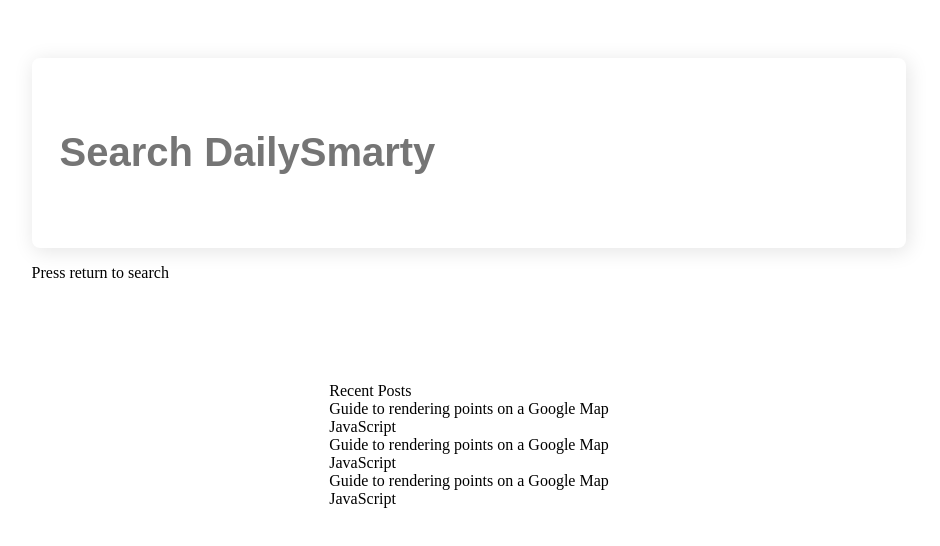
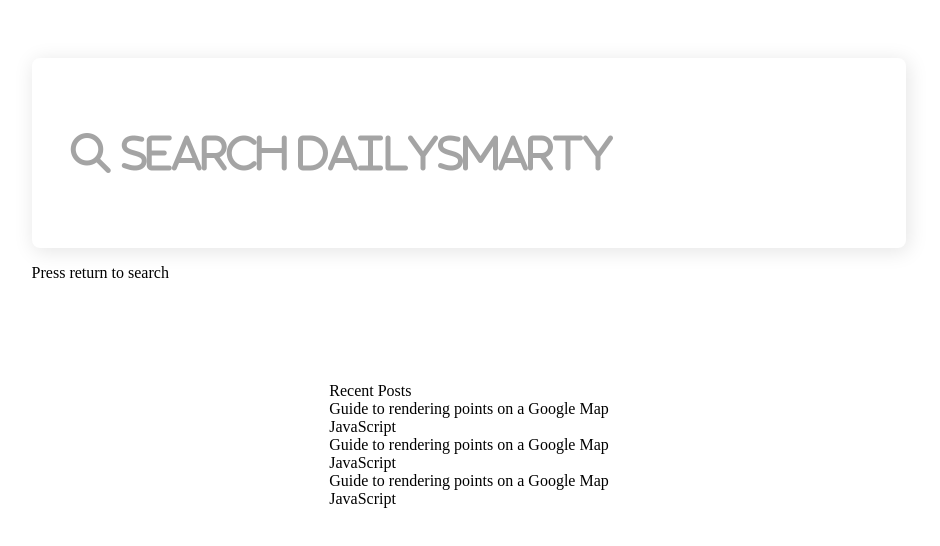
Before and after one commit to joeladavisdev/daily-smarty-search, a plain HTML site: page index.html in a window 1280 px wide. Shown: the part 302-848 px from the top of the page, without its empty margins (171-1111 px from the left). Drawn offline with Linux system fonts and the light colour scheme.

Commit message:
Installing Font Awesome into the Daily Smarty Search Engine

```diff
--- a/index.html
+++ b/index.html
@@ -4,6 +4,7 @@
     <meta charset="UTF-8">
     <meta name="viewport" content="width=device-width, initial-scale=1.0">
     <title>Front End Search Implementation</title>
+    <script src="https://kit.fontawesome.com/aabb022904.js" crossorigin="anonymous"></script>
     <link rel="stylesheet" href="main.css">
 </head>
 <body>
@@ -13,7 +14,7 @@
     </div>
 
     <div class="homepage-search-bar">
-        <input type="text" placeholder="Search DailySmarty">
+        <input type="text" placeholder=" &#xf002; Search DailySmarty">
         <p>Press return to search</p>
     </div>
 
--- a/main.css
+++ b/main.css
@@ -32,12 +32,18 @@
 
 .homepage-search-bar input[type=text] {
     font-size: 2.5em;
-    font-family: Arial, Helvetica, sans-serif;
+    font-family: 'Font Awesome\ 5 Free', Arial, Helvetica, sans-serif;
     font-weight: 600;
     color: #585858;
     box-shadow: 2px 3px 20px 1px rgba(0, 0, 0, 0.1);
     border: 0px solid transparent;
     border-radius: 0.5rem;
+}
+
+.homepage-search-bar input[type=text]::placeholder {
+    font-family: 'Font Awesome\ 5 Free', Arial, Helvetica, sans-serif;
+    font-weight: 600;
+    color: #A4A4A4;
 }
 
 .homepage-search-bar input[type=text]:focus {
```
